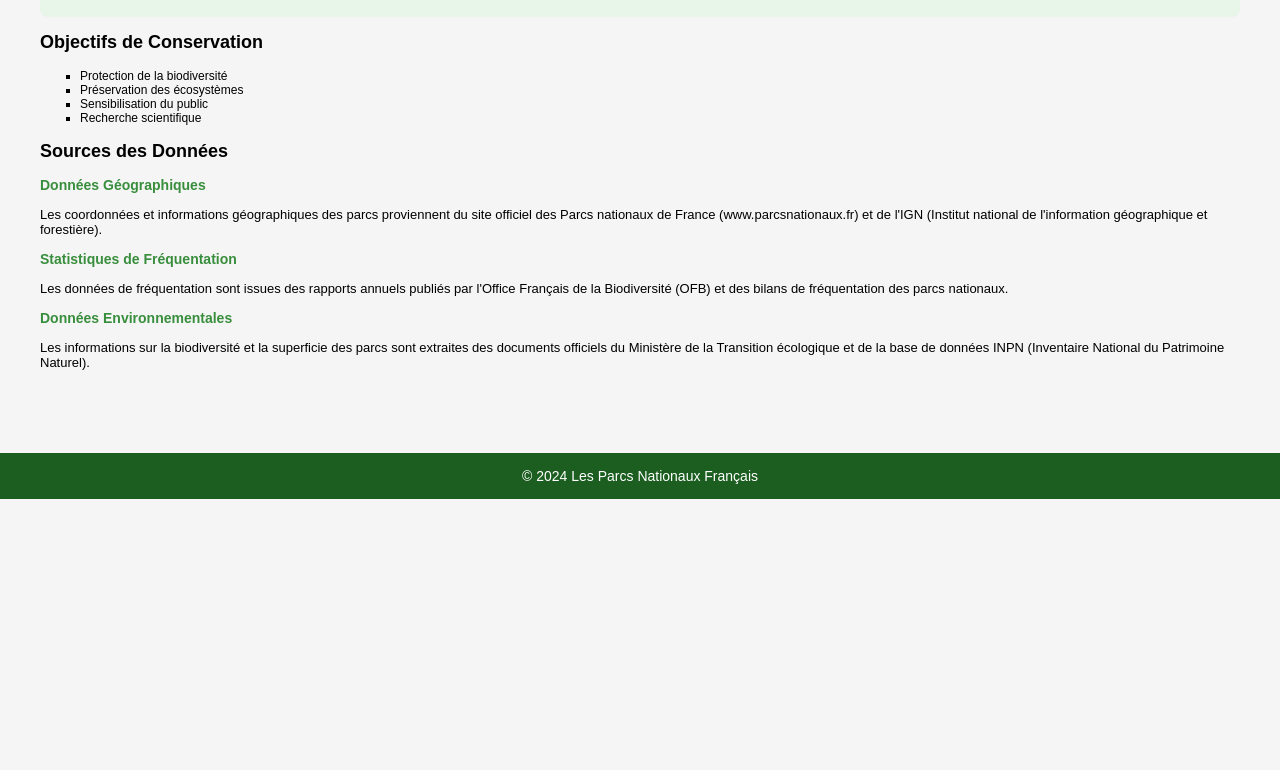
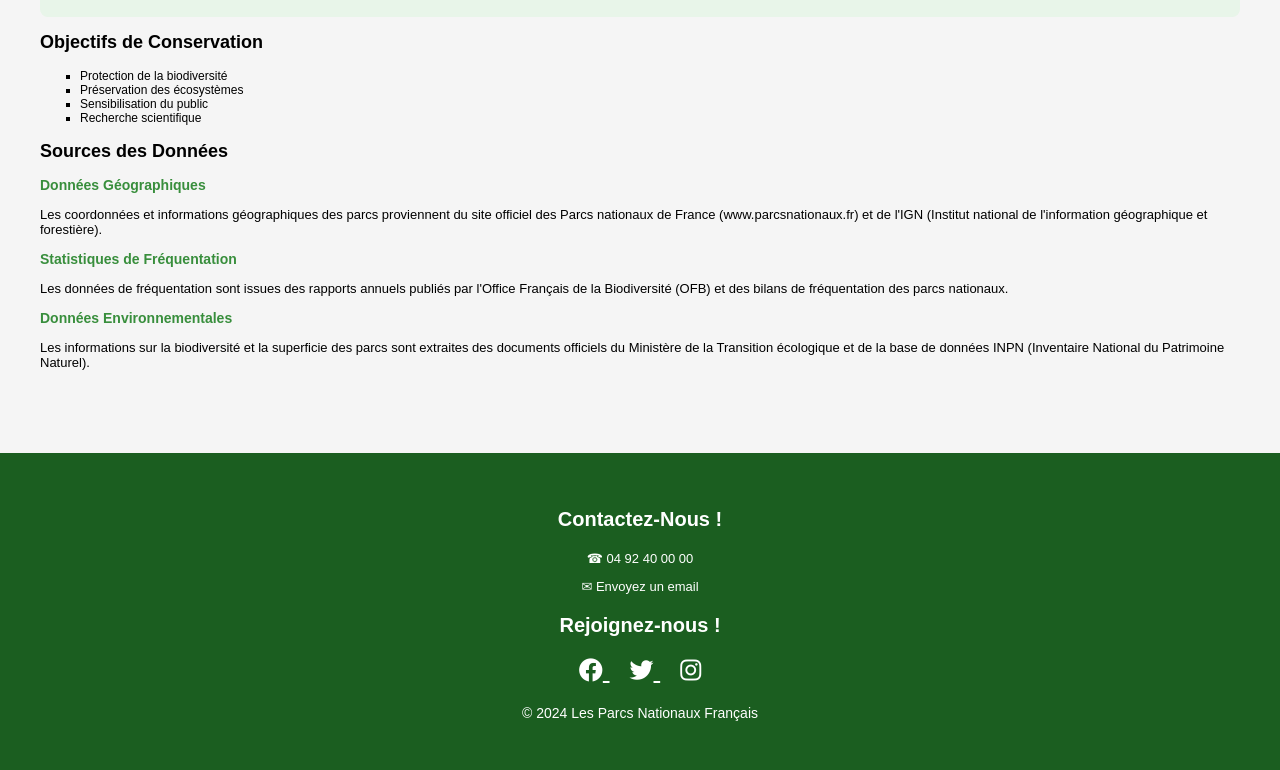
Before and after one commit to Latouane512/PARC-FRANCE-, a plain HTML site: page index.html in a window 1280 px wide. Shown: the part 1568-2338 px from the top of the page. Before the commit the page ends 2067 px from the top, so only its background shows below. Drawn offline with nearby package versions, Linux system fonts and the light colour scheme; no server answers.

Commit message:
Update index.html

```diff
--- a/index.html
+++ b/index.html
@@ -4,6 +4,7 @@
     <meta charset="UTF-8">
     <meta name="viewport" content="width=device-width, initial-scale=1.0">
     <title>Les Parcs Nationaux Français</title>
+    <link rel="stylesheet" href="https://cdnjs.cloudflare.com/ajax/libs/font-awesome/6.4.2/css/all.min.css">
     <link rel="stylesheet" href="https://cdnjs.cloudflare.com/ajax/libs/leaflet/1.7.1/leaflet.css" />
     <script src="https://cdnjs.cloudflare.com/ajax/libs/leaflet/1.7.1/leaflet.js"></script>
     <script src="https://cdn.jsdelivr.net/npm/chart.js"></script>
@@ -14,6 +15,8 @@
         #map { height: 500px; margin: 20px auto; width: 80%; }
         .chart-container { width: 80%; margin: auto; }
         canvas { background: white; padding: 20px; border-radius: 8px; }
+
+
 
         #map { height: 600px; width: 100%; }
         .legend {
@@ -115,8 +118,38 @@
         <h3>Données Environnementales</h3>
         <p>Les informations sur la biodiversité et la superficie des parcs sont extraites des documents officiels du Ministère de la Transition écologique et de la base de données INPN (Inventaire National du Patrimoine Naturel).</p>
     </div>
+
     <div class="footer">
-        © 2024 Les Parcs Nationaux Français
+        <footer style="color: white; text-align: center; padding: 20px;">
+    <div style="margin-bottom: 15px;">
+        <p style="color: white; font-size: 20px; font-weight: bold;">Contactez-Nous !</p>
+        <p>
+            <span style="color: white; font-size: 13px;">
+                &#9742;  04 92 40 00 00
+            </span>
+        </p>
+        <p>
+            <a href="mailto:contact@example.com" style="color: white; text-decoration: none;">
+                &#9993;  Envoyez un email
+            </a>
+        </p>
+    </div>
+    <div>
+        <p style="color: white; font-size: 20px; font-weight: bold;">Rejoignez-nous !</p>
+        <a href="https://facebook.com" style="margin: 0 10px; color: white; font-size: 24px;">
+            <i class="fab fa-facebook"></i>
+        </a>
+        <a href="https://twitter.com" style="margin: 0 10px; color: white; font-size: 24px;">
+            <i class="fab fa-twitter"></i>
+        </a>
+        <a href="https://instagram.com" style="margin: 0 10px; color: white; font-size: 24px;">
+            <i class="fab fa-instagram"></i>
+        </a>
+    </div>
+    <p style="margin-top: 20px; font-size: 14px;">© 2024 Les Parcs Nationaux Français</p>
+</footer>
+
+
     </div>
     <script>
 
```
